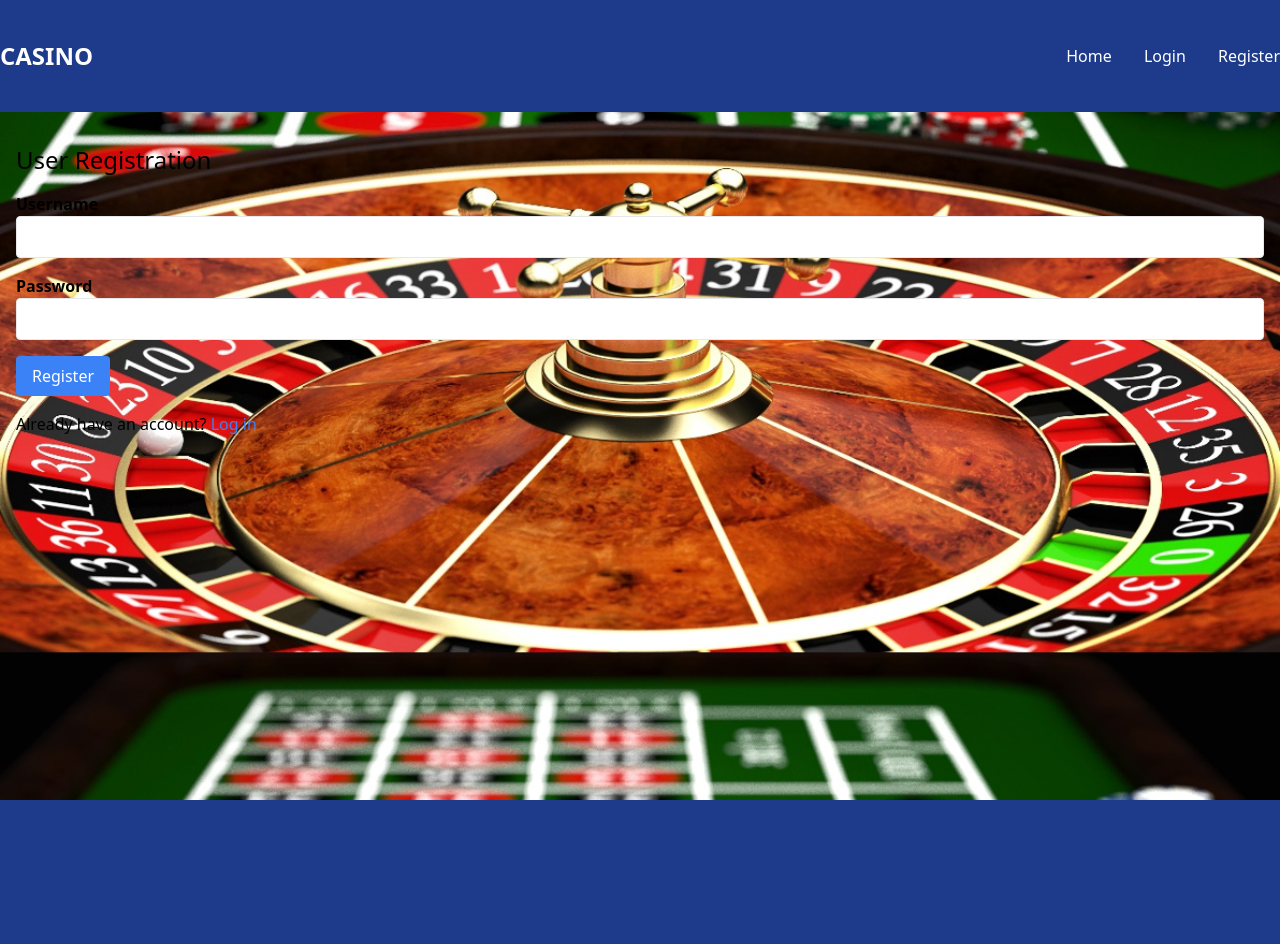
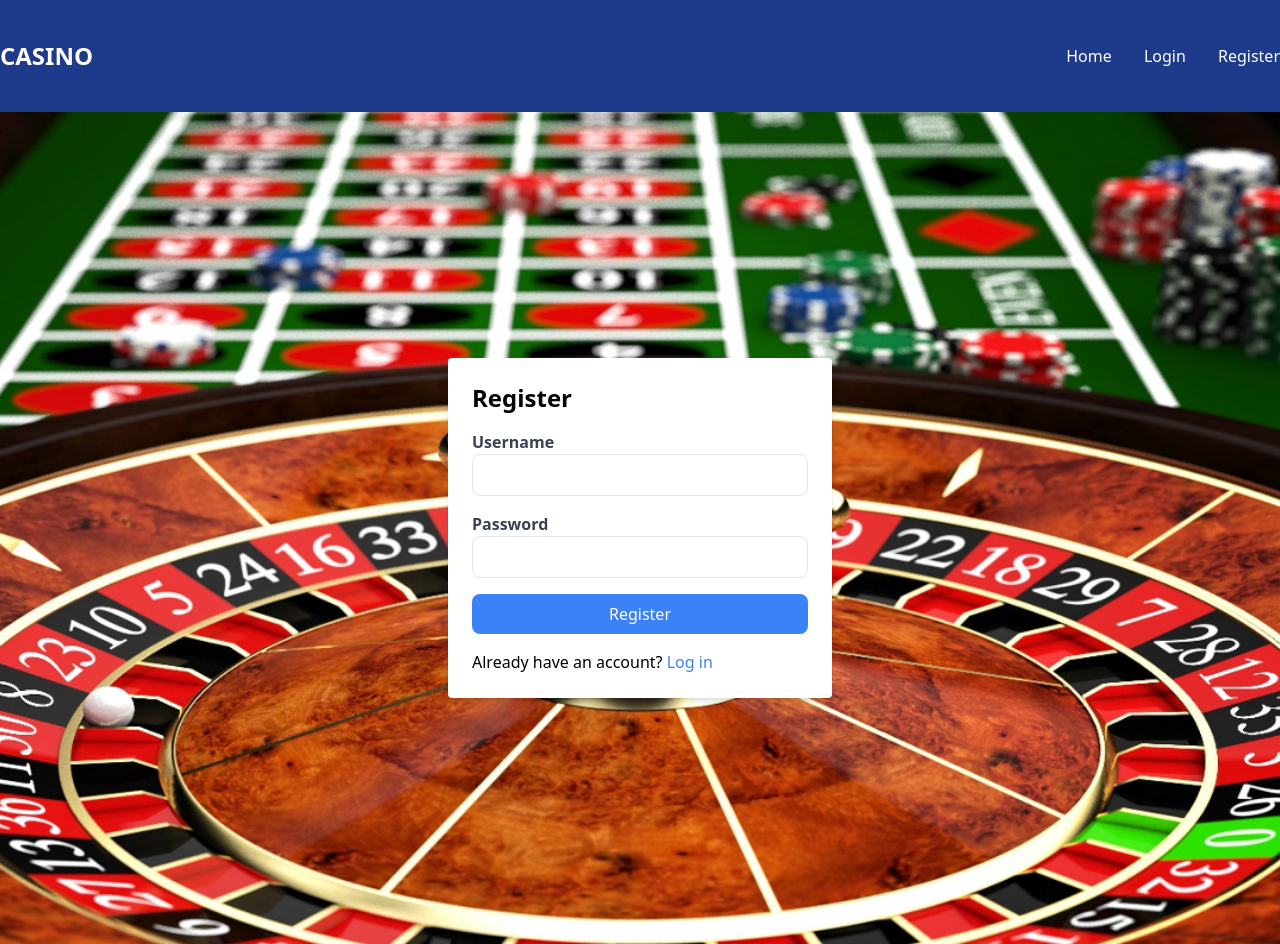
Before and after one commit to mynamecheff/SecureAndVulnerableWebserver, a Flask app: page /register in a window 1280 px wide. Before the commit the page ends 800 px from the top, so only its background shows below. Run offline with Flask 3, Linux system fonts and the light colour scheme; style sheets or scripts are compiled from the project's sources; some libraries are stand-ins or nearby versions.

Commit message:
Login and register styling

```diff
--- a/templates/register.html
+++ b/templates/register.html
@@ -4,7 +4,7 @@
 
 {% block content %}
 
-<body>
+<!-- <body>
     <div class="container mx-auto mt-4">
         <h1 class="text-2xl mb-4">User Registration</h1>
         <form method="POST" action="{{ url_for('register') }}">
@@ -24,5 +24,34 @@
         </form>
         <p class="mt-4">Already have an account? <a href="{{ url_for('login') }}" class="text-blue-500">Log in</a></p>
     </div>
-</body>
+</body> -->
+
+<div class="flex items-center justify-center h-screen">
+    <div class="bg-white p-6 rounded shadow-md w-96">
+        <h1 class="text-2xl font-semibold mb-4">Register</h1>
+        <form method="POST" action="{{ url_for('register') }}">
+
+            <div class="mb-4">
+                <label for="username" class="block text-gray-700 font-semibold">Username</label>
+                <input type="text" id="username" name="username"
+                       class="w-full px-3 py-2 border rounded-lg focus:outline-none focus:ring focus:border-blue-300"
+                >
+            </div>
+            <div class="mb-4">
+                <label for="password" class="block text-gray-700 font-semibold">Password</label>
+                <input type="password" id="password" name="password"
+                       class="w-full px-3 py-2 border rounded-lg focus:outline-none focus:ring focus:border-blue-300"
+                >
+            </div>
+            <div class="mb-4">
+                <button type="submit"
+                        class="w-full py-2 px-4 bg-blue-500 text-white rounded-lg hover:bg-blue-600 focus:outline-none focus:ring focus:border-blue-300"
+                >Register
+                </button>
+            </div>
+        </form>
+        <p class="mt-4">Already have an account? <a href="{{ url_for('login') }}" class="text-blue-500">Log in</a></p>
+    </div>
+</div>
+
 {% endblock %}
```
Also changed, not shown: templates/login.html (+27 -3 lines).
